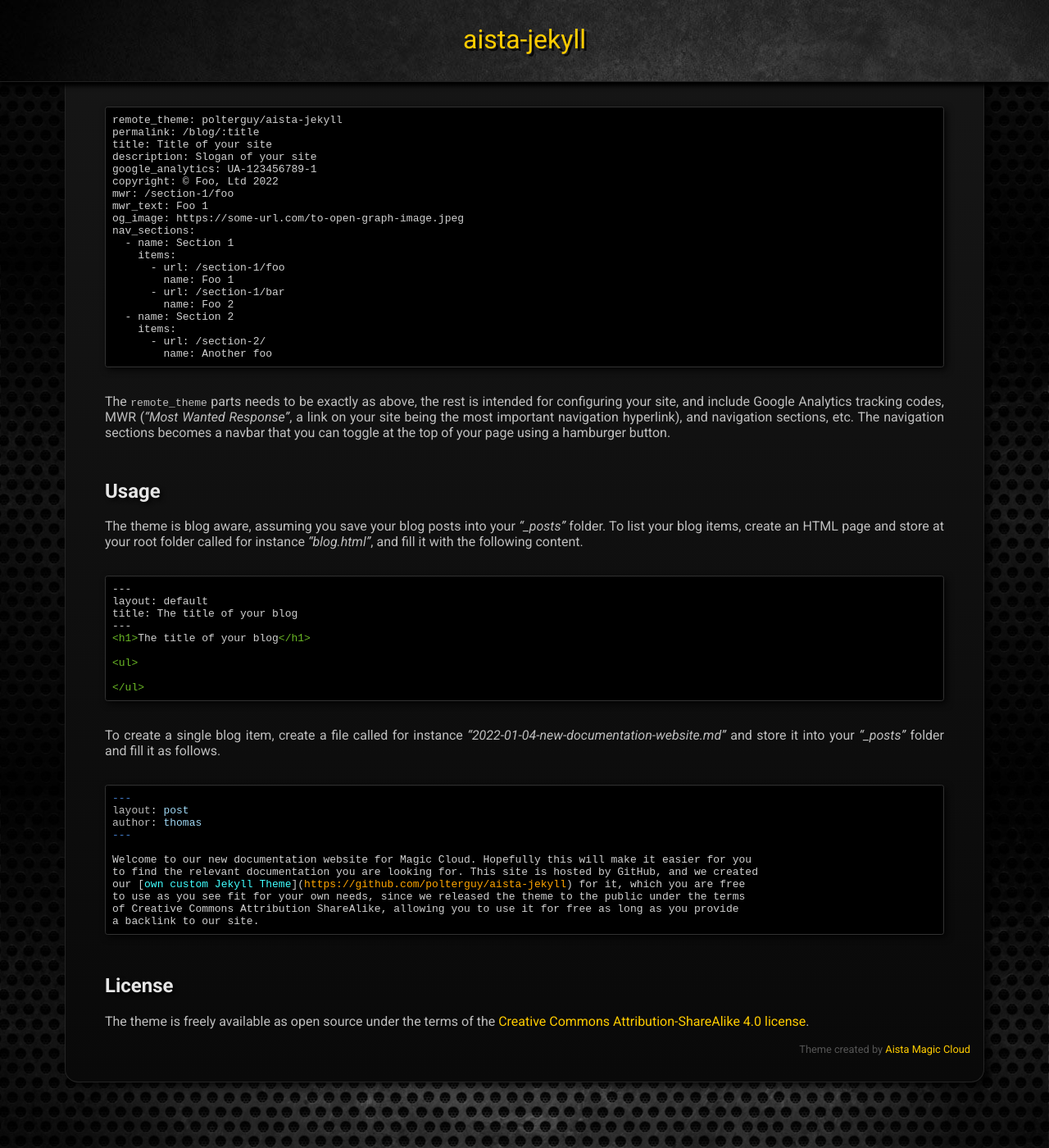
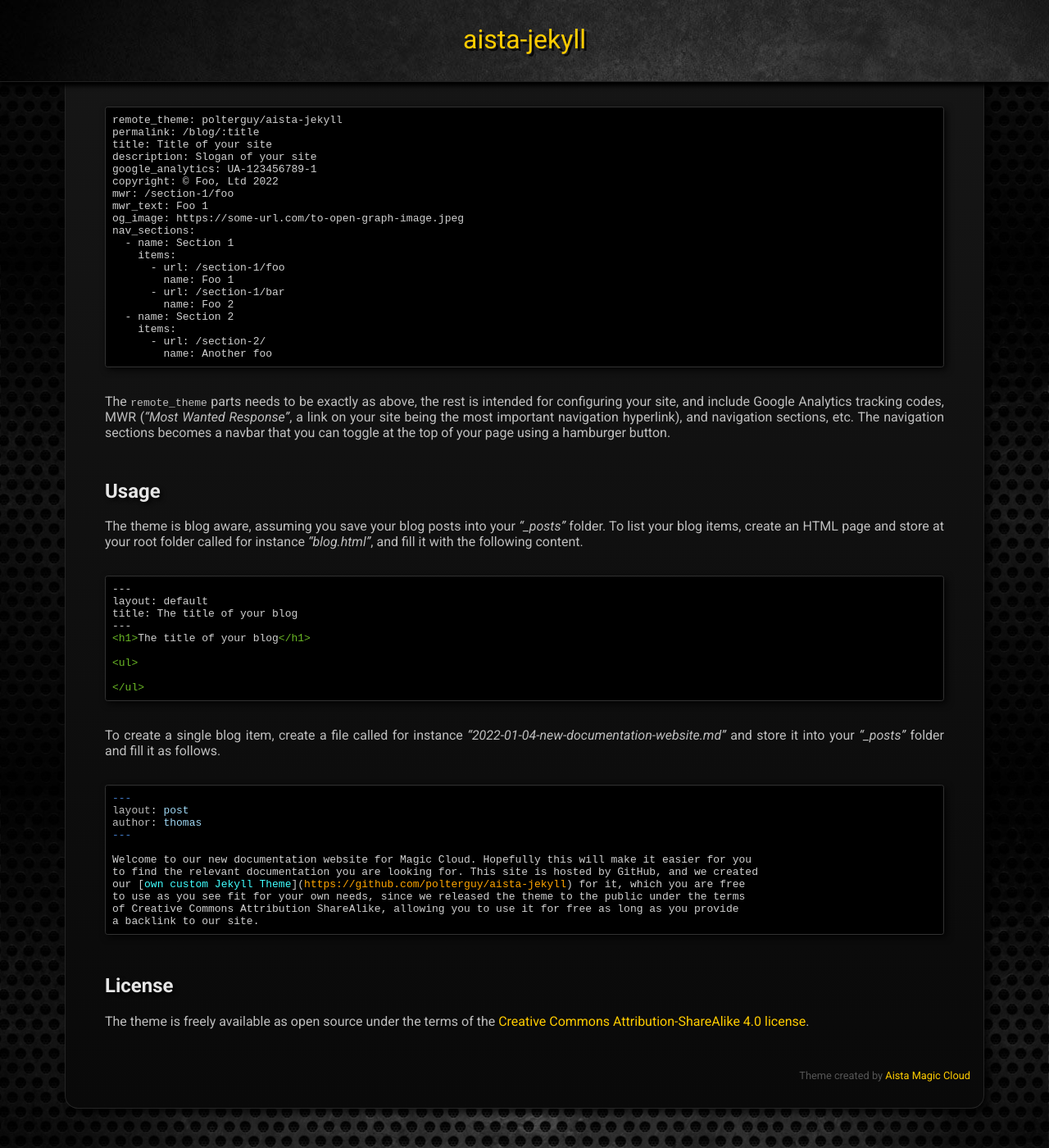
Before and after one commit to polterguy/aista-jekyll, a Jekyll site: the page built from README.md, in a window 1280 px wide and 1400 px high, scrolled down 957 px. Shown: the whole window at 82% size. Built offline with Jekyll 4.4.1, drawn with Linux system fonts in a browser that asks for light colours; our own code applies the rules of GitHub Pages for plain Markdown files.

Commit message:
Update style.css

```diff
--- a/assets/style.css
+++ b/assets/style.css
@@ -294,7 +294,7 @@ h1 {
     flex: .25;
   }
   .content {
-    padding: 100px 3rem 3rem 3rem;
+    padding: 100px 3rem 5rem 3rem;
     margin: 0 auto 3rem auto;
     border-radius: 0 0 1rem 1rem;
     border-right: solid 1px #252525;
```
